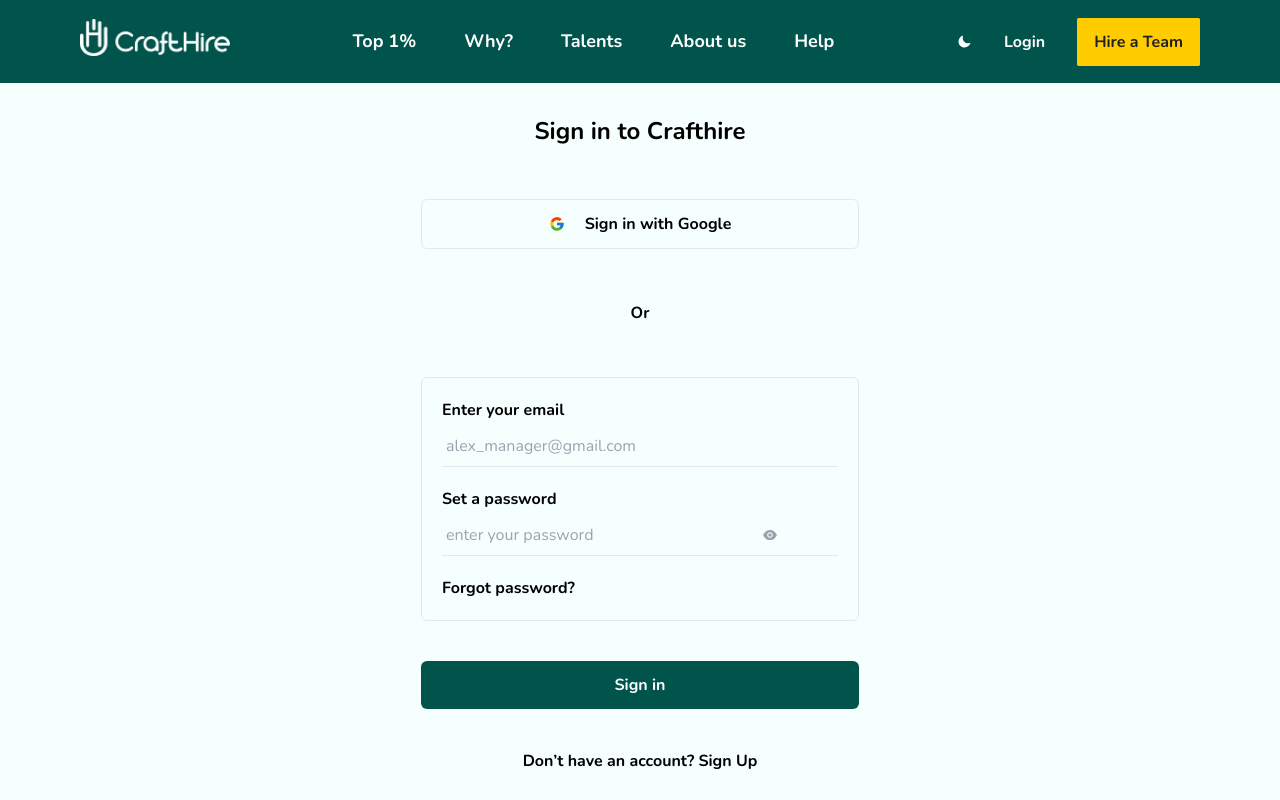
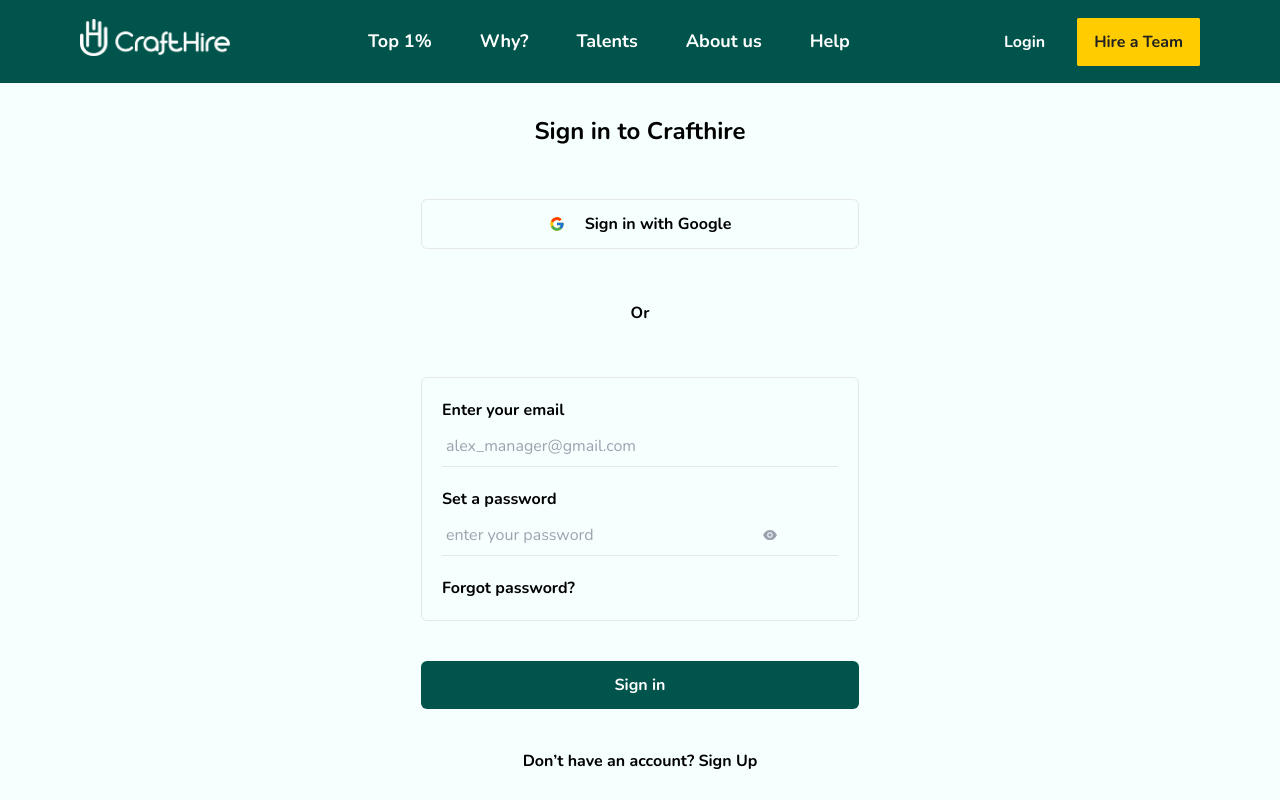
Before and after one commit to realjohncreator/crafthire, a Next.js app: page /pages/auth/login in a window 1280 px wide. Shown: the top 800 px of the page. Built offline with nearby package versions, Linux system fonts and the light colour scheme.

Commit message:
code refactor

```diff
--- a/app/components/navbar/UserMenu.tsx
+++ b/app/components/navbar/UserMenu.tsx
@@ -7,7 +7,7 @@
 const UserMenu = () => {
     return (
         <div className="flex flex-row items-center gap-4">
-            <ThemeButton/>
+            {/*<ThemeButton/>*/}
             <Link href="pages/auth/login"
                   className="lg:font-bold hover:bg-[#00473F] lg:px-4 lg:py-3 md:px-2 md:py-2 px-4 py-3 rounded-sm transition duration-300">
                 Login
```
